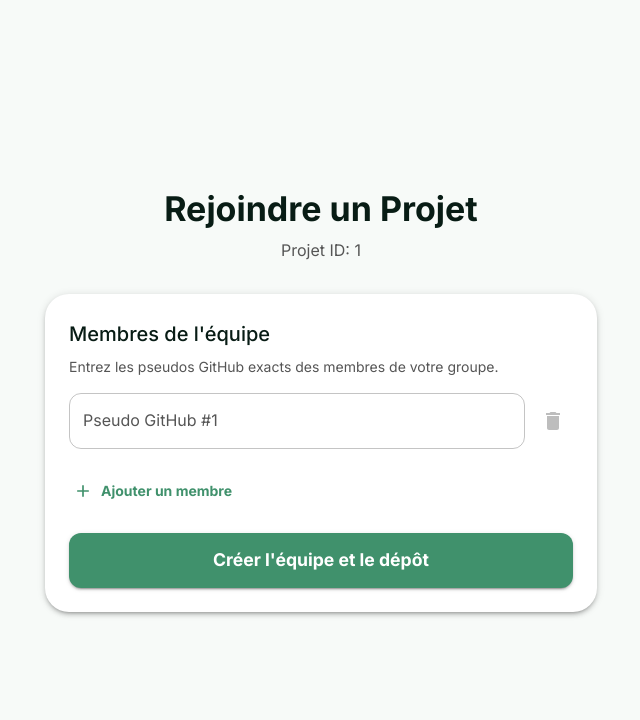
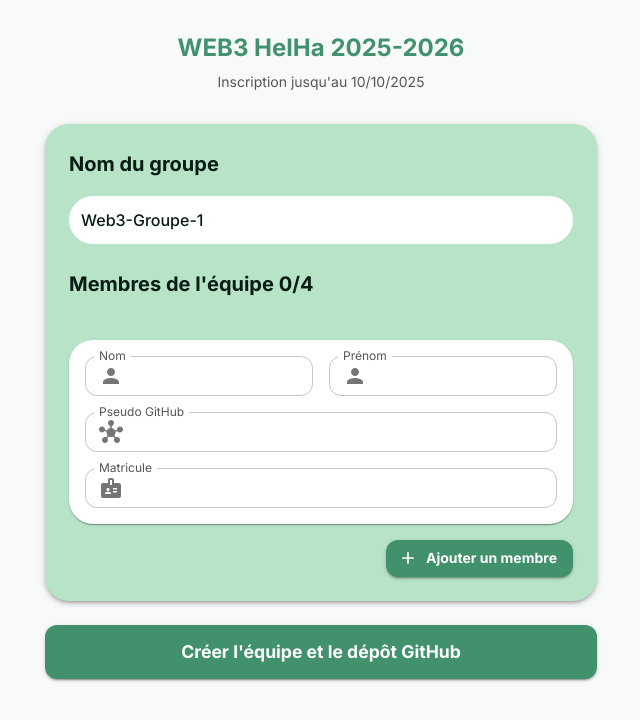
Before and after one commit to Anth0nyyyyy/Web3Q3Groupe11, a React (Vite) app in the folder frontend/: page /join/1/1 in a window 1280 px wide. Shown: the top 720 px of the page, without its empty margins (319-959 px from the left). Built offline with nearby package versions, Linux system fonts and the light colour scheme.

Commit message:
Le projet la v0.0.5

```diff
--- a/frontend/src/pages/StudentJoinPage.tsx
+++ b/frontend/src/pages/StudentJoinPage.tsx
@@ -1,58 +1,77 @@
 // /frontend/src/pages/StudentJoinPage.tsx
 import React, { useState } from 'react';
 import { useParams } from 'react-router-dom';
-import { Container, Box, Typography, TextField, Button, CircularProgress, Alert, IconButton, Link } from '@mui/material';
+import { Container, Box, Typography, TextField, Button, Paper, Card, CardContent, IconButton, InputAdornment, Alert, CircularProgress, Link } from '@mui/material';
+import PersonIcon from '@mui/icons-material/Person';
+import HubIcon from '@mui/icons-material/Hub';
+import BadgeIcon from '@mui/icons-material/Badge';
 import AddIcon from '@mui/icons-material/Add';
 import DeleteIcon from '@mui/icons-material/Delete';
+
+// CORRECTION : Chemin d'import corrigé et utilisation de 'import type'
+import type { TeamMember } from '../types/index.ts';
 import { projectService } from '../services/projectService.ts';
 
 const StudentJoinPage = () => {
     const { projectId, accessKey } = useParams();
-    const [githubUsernames, setGithubUsernames] = useState<string[]>(['']);
+
+    const [members, setMembers] = useState<TeamMember[]>([]);
+    const [newMember, setNewMember] = useState<TeamMember>({
+        lastName: '', firstName: '', githubUsername: '', matricule: ''
+    });
+
     const [loading, setLoading] = useState(false);
     const [error, setError] = useState('');
     const [success, setSuccess] = useState<{ message: string; repoUrl: string } | null>(null);
 
-    const handleUsernameChange = (index: number, value: string) => {
-        const newUsernames = [...githubUsernames];
-        newUsernames[index] = value;
-        setGithubUsernames(newUsernames);
+    const handleInputChange = (event: React.ChangeEvent<HTMLInputElement>) => {
+        const { name, value } = event.target;
+        setNewMember(currentMember => ({ ...currentMember, [name]: value }));
     };
 
-    const addUsernameField = () => {
-        setGithubUsernames([...githubUsernames, '']);
+    const handleAddMember = () => {
+        if (newMember.firstName && newMember.lastName && newMember.githubUsername && newMember.matricule) {
+            setMembers([...members, newMember]);
+            setNewMember({ lastName: '', firstName: '', githubUsername: '', matricule: '' });
+        } else {
+            alert('Veuillez remplir tous les champs pour ajouter un membre.');
+        }
     };
 
-    const removeUsernameField = (index: number) => {
-        const newUsernames = githubUsernames.filter((_, i) => i !== index);
-        setGithubUsernames(newUsernames);
+    const handleRemoveMember = (indexToRemove: number) => {
+        setMembers(members.filter((_, index) => index !== indexToRemove));
     };
 
-    const handleSubmit = async (event: React.FormEvent) => {
-        event.preventDefault();
-        setLoading(true);
+    const handleSubmitProject = async () => {
         setError('');
         setSuccess(null);
+        setLoading(true);
 
-        const nonEmptyUsernames = githubUsernames.filter(name => name.trim() !== '');
-        if (nonEmptyUsernames.length === 0) {
-            setError('Veuillez entrer au moins un pseudo GitHub.');
+        const githubUsernames = members.map(m => m.githubUsername);
+
+        if (githubUsernames.length === 0) {
+            setError("Veuillez ajouter au moins un membre à l'équipe.");
+            setLoading(false);
+            return;
+        }
+
+        if (!projectId || !accessKey) {
+            setError("Erreur : L'URL du projet est invalide ou corrompue.");
             setLoading(false);
             return;
         }
 
         try {
-            if (!projectId || !accessKey) throw new Error('ID de projet ou clé d\'accès manquante.');
-            const data = await projectService.createGroupForProject(projectId, accessKey, nonEmptyUsernames);
+            // CORRECTION : On utilise la variable en appelant l'API
+            const data = await projectService.createGroupForProject(projectId, accessKey, members);
             setSuccess(data);
         } catch (err: any) {
-            setError(err.response?.data?.message || 'Une erreur est survenue.');
+            setError(err.response?.data?.message || "Une erreur est survenue lors de la création du groupe.");
         } finally {
             setLoading(false);
         }
     };
 
-    // --- PARTIE MANQUANTE : LE JSX ---
     if (success) {
         return (
             <Container maxWidth="sm" sx={{ textAlign: 'center', py: 8 }}>
@@ -66,44 +85,61 @@
     }
 
     return (
-        <Container component="main" maxWidth="sm" sx={{ display: 'flex', alignItems: 'center', minHeight: '100vh' }}>
-            <Box sx={{ width: '100%', display: 'flex', flexDirection: 'column', alignItems: 'center' }}>
+        <Box sx={{ backgroundColor: '#f7faf9', minHeight: '100vh', py: 4 }}>
+            <Container maxWidth="sm">
                 <Box sx={{ textAlign: 'center', mb: 4 }}>
-                    <Typography component="h1" variant="h4" sx={{ fontWeight: 'bold' }}>
-                        Rejoindre un Projet
+                    <Typography variant="h5" sx={{ fontWeight: 'bold', color: 'primary.main' }}>
+                        WEB3 HelHa 2025-2026
                     </Typography>
-                    <Typography sx={{ mt: 1, color: 'text.secondary' }}>Projet ID: {projectId}</Typography>
+                    <Typography variant="body2" color="text.secondary" sx={{ mt: 1 }}>
+                        Inscription jusqu'au 10/10/2025
+                    </Typography>
                 </Box>
-                <Box component="form" onSubmit={handleSubmit} sx={{ width: '100%', p: 3, borderRadius: 2, boxShadow: 3, backgroundColor: 'background.paper' }}>
-                    <Typography variant="h6" gutterBottom>Membres de l'équipe</Typography>
-                    <Typography variant="body2" color="text.secondary" sx={{ mb: 2 }}>
-                        Entrez les pseudos GitHub exacts des membres de votre groupe.
+                <Paper sx={{ p: 3, borderRadius: '24px', backgroundColor: '#b7e4c7', boxShadow: 3 }}>
+                    <Typography variant="h6" sx={{ fontWeight: 'bold', mb: 2 }}>Nom du groupe</Typography>
+                    <Paper elevation={0} sx={{ p: 1.5, mb: 3, borderRadius: 2 }}>
+                        <Typography sx={{ fontWeight: 500 }}>Web3-Groupe-1</Typography>
+                    </Paper>
+                    <Typography variant="h6" sx={{ fontWeight: 'bold', mb: 2 }}>
+                        Membres de l'équipe {members.length}/4
                     </Typography>
-                    {error && <Alert severity="error" sx={{ mb: 2 }}>{error}</Alert>}
-                    {githubUsernames.map((username, index) => (
-                        <Box key={index} sx={{ display: 'flex', alignItems: 'center', gap: 1, mb: 2 }}>
-                            <TextField
-                                fullWidth
-                                label={`Pseudo GitHub #${index + 1}`}
-                                value={username}
-                                onChange={(e) => handleUsernameChange(index, e.target.value)}
-                                variant="outlined"
-                            />
-                            <IconButton onClick={() => removeUsernameField(index)} color="error" disabled={githubUsernames.length <= 1}>
-                                <DeleteIcon />
+                    <Box sx={{ display: 'flex', flexDirection: 'column', gap: 2, mb: 3 }}>
+                        {members.map((member, index) => (
+                            <Card key={index} sx={{ borderRadius: 2, position: 'relative' }}>
+                                <IconButton size="small" onClick={() => handleRemoveMember(index)} sx={{ position: 'absolute', top: -10, right: -10, backgroundColor: 'error.main', color: 'white', '&:hover': { backgroundColor: 'error.dark' }}}>
+                                    <DeleteIcon fontSize="small" />
                                 </IconButton>
+                                <CardContent sx={{ p: 2 }}>
+                                    <Box sx={{ display: 'grid', gridTemplateColumns: '1fr 1fr', gap: 1, mb: 1 }}>
+                                        <Box><Typography variant="caption" color="text.secondary">Nom</Typography><Typography>{member.lastName}</Typography></Box>
+                                        <Box><Typography variant="caption" color="text.secondary">Prénom</Typography><Typography>{member.firstName}</Typography></Box>
                                     </Box>
+                                    <Box><Typography variant="caption" color="text.secondary">Pseudo GitHub</Typography><Typography>{member.githubUsername}</Typography></Box>
+                                    <Box><Typography variant="caption" color="text.secondary">Matricule</Typography><Typography>{member.matricule}</Typography></Box>
+                                </CardContent>
+                            </Card>
                         ))}
-                    <Button startIcon={<AddIcon />} onClick={addUsernameField} sx={{ mt: 1 }}>
+                    </Box>
+                    {error && <Alert severity="error" sx={{ my: 2 }}>{error}</Alert>}
+                    <Paper sx={{ p: 2, borderRadius: 2, display: 'flex', flexDirection: 'column', gap: 2 }}>
+                        <Box sx={{ display: 'grid', gridTemplateColumns: '1fr 1fr', gap: 2 }}>
+                            <TextField label="Nom" name="lastName" value={newMember.lastName} onChange={handleInputChange} size="small" InputProps={{ startAdornment: (<InputAdornment position="start"><PersonIcon /></InputAdornment>) }} />
+                            <TextField label="Prénom" name="firstName" value={newMember.firstName} onChange={handleInputChange} size="small" InputProps={{ startAdornment: (<InputAdornment position="start"><PersonIcon /></InputAdornment>) }} />
+                        </Box>
+                        <TextField label="Pseudo GitHub" name="githubUsername" value={newMember.githubUsername} onChange={handleInputChange} size="small" InputProps={{ startAdornment: (<InputAdornment position="start"><HubIcon /></InputAdornment>) }} />
+                        <TextField label="Matricule" name="matricule" value={newMember.matricule} onChange={handleInputChange} size="small" InputProps={{ startAdornment: (<InputAdornment position="start"><BadgeIcon /></InputAdornment>) }} />
+                    </Paper>
+                    <Box sx={{ display: 'flex', justifyContent: 'flex-end', mt: 2 }}>
+                        <Button variant="contained" startIcon={<AddIcon />} onClick={handleAddMember} sx={{ backgroundColor: 'primary.main' }}>
                             Ajouter un membre
                         </Button>
-                    <Button type="submit" fullWidth variant="contained" disabled={loading} sx={{ mt: 3, py: 1.5, fontSize: '1.1rem' }}>
-                        {loading ? <CircularProgress size={24} color="inherit" /> : "Créer l'équipe et le dépôt"}
+                    </Box>
+                </Paper>
+                <Button fullWidth variant="contained" disabled={loading} onClick={handleSubmitProject} sx={{ mt: 3, py: 1.5, fontSize: '1.1rem', backgroundColor: 'primary.main' }}>
+                    {loading ? <CircularProgress size={24} color="inherit" /> : "Créer l'équipe et le dépôt GitHub"}
                 </Button>
+            </Container>
         </Box>
-            </Box>
-        </Container>
     );
 };
-
 export default StudentJoinPage;
--- /dev/null
+++ b/frontend/src/types/index.ts
@@ -0,0 +1,7 @@
+// /frontend/src/types/index.ts
+export interface TeamMember {
+    lastName: string;
+    firstName: string;
+    githubUsername: string;
+    matricule: string;
+}
```
Also changed, not shown: frontend/src/services/projectService.ts (+8 -13 lines), 2 other files (tests, documents, lock files or other folders). Lines whose indentation alone changed are shown as unchanged.
